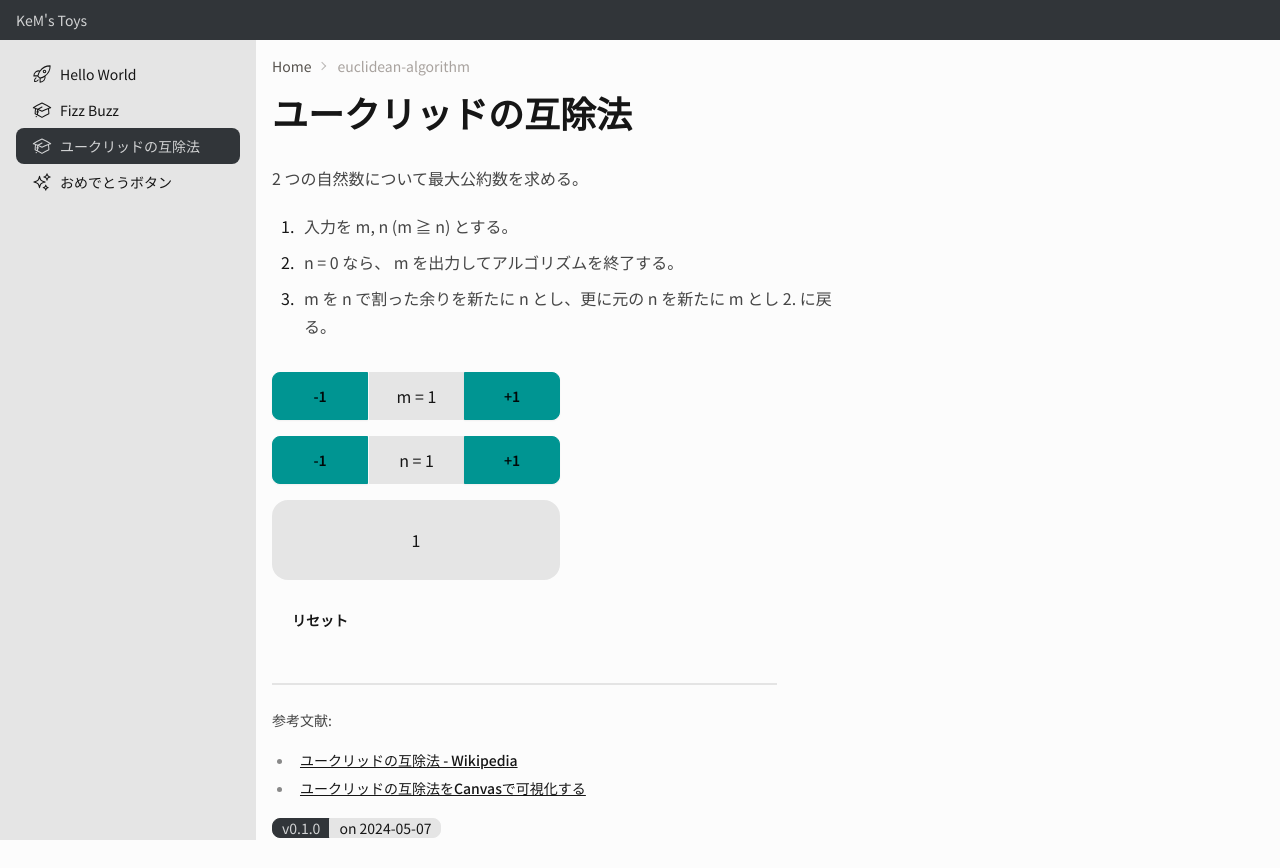
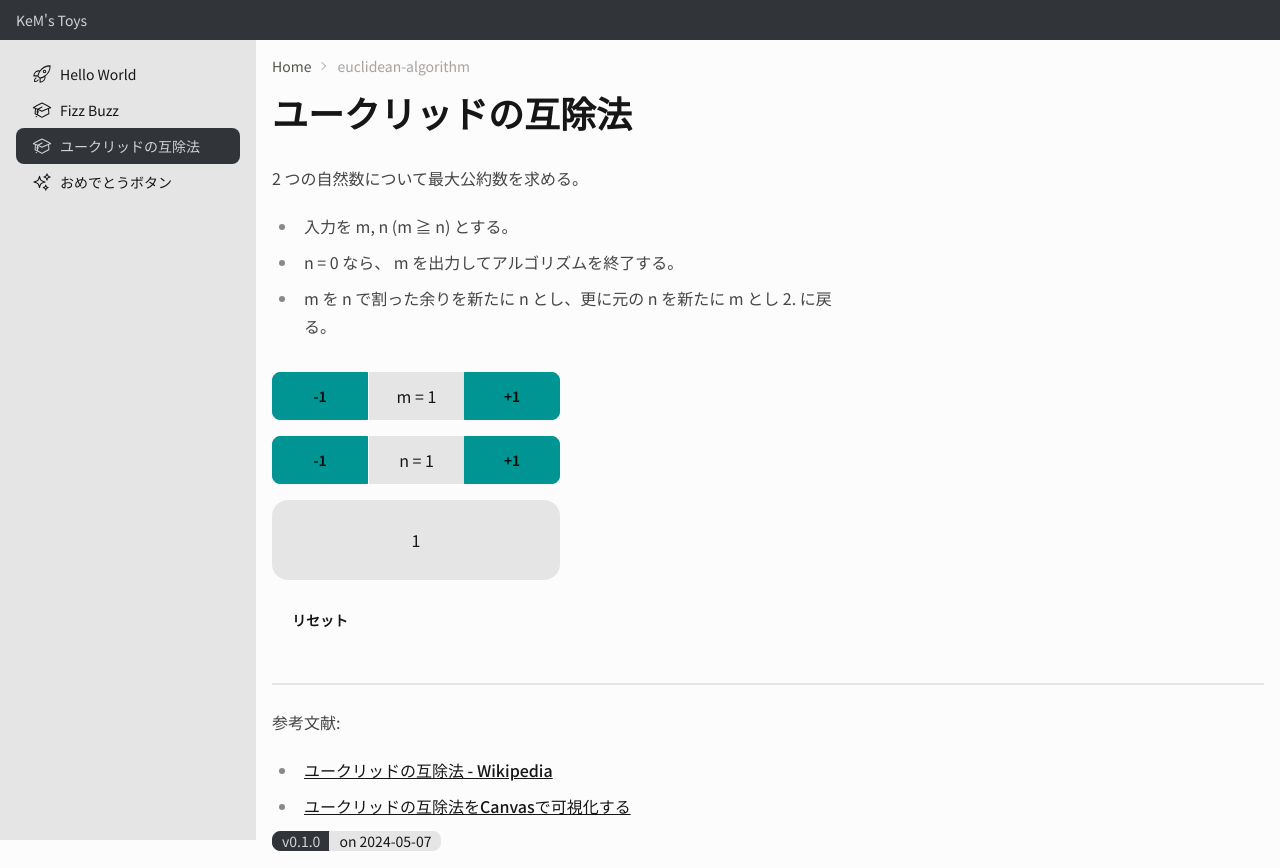
Before and after one commit to kem198/kems-toys, a Next.js app: page /euclidean-algorithm in a window 1280 px wide. Built offline with nearby package versions, Linux system fonts and the light colour scheme.

Commit message:
StyledMarkdown: split to Atoms and set toys

```diff
--- a/src/app/(toys)/congrats-button/page.tsx
+++ b/src/app/(toys)/congrats-button/page.tsx
@@ -1,102 +1,36 @@
+import StyledMarkdown from '@/components/Atoms/StyledMarkdown';
 import Version from '@/components/Atoms/Version';
 import CongratsButton from '@/components/Organisms/CongratsButton';
 
+const bodySource = `
+# おめでとうボタン
+`;
+
+const supplementSource = `
+使用ライブラリ:
+
+- [js-confetti](https://github.com/loonywizard/js-confetti) ([MIT](https://github.com/loonywizard/js-confetti/blob/main/LICENSE))
+- [emoji-regex](https://github.com/mathiasbynens/emoji-regex) ([MIT](https://github.com/mathiasbynens/emoji-regex/blob/main/LICENSE-MIT.txt))
+- [emoji-mart](https://github.com/missive/emoji-mart) ([MIT](https://github.com/missive/emoji-mart/blob/main/LICENSE))
+
+参考文献:
+
+- [文字列を1文字ずつ配列化（サロゲートペアを考慮） #JavaScript - Qiita](https://qiita.com/sounisi5011/items/aa2d747322aad4850fe7)
+- [絵文字をひとつだけ取り出す技術](https://zenn.dev/catnose99/scraps/79012f2617ffd9)
+- [JavaScriptで絵文字を手軽かつ正確にカウントする](https://zenn.dev/masa5714/articles/0e8663e9f98082)
+- [Create an Emoji Selector for Next.js Forms using Tailwind + DaisyUI | by Designly | Designly | Medium](https://medium.com/designly/create-an-emoji-selector-for-next-js-forms-using-tailwind-daisyui-24f5caf17626)
+`;
+
 export default function App() {
   return (
-    <div>
-      <article className="prose">
-        <h1>おめでとうボタン</h1>
-      </article>
+    <article>
+      <StyledMarkdown source={bodySource} />
       <CongratsButton />
       <article className="prose prose-sm">
         <div className="divider" />
-        <p>使用ライブラリ:</p>
-        <ul>
-          <li>
-            <a
-              href="https://github.com/loonywizard/js-confetti"
-              target="_blank"
-            >
-              js-confetti
-            </a>{' '}
-            (
-            <a
-              href="https://github.com/loonywizard/js-confetti/blob/main/LICENSE"
-              target="_blank"
-            >
-              MIT
-            </a>
-            )
-          </li>
-          <li>
-            <a
-              href="https://github.com/mathiasbynens/emoji-regex"
-              target="_blank"
-            >
-              emoji-regex
-            </a>{' '}
-            (
-            <a
-              href="https://github.com/mathiasbynens/emoji-regex/blob/main/LICENSE-MIT.txt"
-              target="_blank"
-            >
-              MIT
-            </a>
-            )
-          </li>
-          <li>
-            <a href="https://github.com/missive/emoji-mart" target="_blank">
-              emoji-mart
-            </a>{' '}
-            (
-            <a
-              href="https://github.com/missive/emoji-mart/blob/main/LICENSE"
-              target="_blank"
-            >
-              MIT
-            </a>
-            )
-          </li>
-        </ul>
-        <p>参考文献:</p>
-        <ul>
-          <li>
-            <a
-              href="https://qiita.com/sounisi5011/items/aa2d747322aad4850fe7"
-              target="_blank"
-            >
-              文字列を1文字ずつ配列化（サロゲートペアを考慮） #JavaScript -
-              Qiita
-            </a>
-          </li>
-          <li>
-            <a
-              href="https://zenn.dev/catnose99/scraps/79012f2617ffd9"
-              target="_blank"
-            >
-              絵文字をひとつだけ取り出す技術
-            </a>
-          </li>
-          <li>
-            <a
-              href="https://zenn.dev/masa5714/articles/0e8663e9f98082"
-              target="_blank"
-            >
-              JavaScriptで絵文字を手軽かつ正確にカウントする
-            </a>
-          </li>
-          <li>
-            <a
-              href="https://medium.com/designly/create-an-emoji-selector-for-next-js-forms-using-tailwind-daisyui-24f5caf17626"
-              target="_blank"
-            >
-              Create an Emoji Selector for Next.js Forms using Tailwind +
-              DaisyUI | by Designly | Designly | Medium
-            </a>
-          </li>
-        </ul>
+        <StyledMarkdown source={supplementSource} />
         <Version version="0.1.2" onDate="2024-05-11" />
       </article>
-    </div>
+    </article>
   );
 }
--- a/src/app/(toys)/euclidean-algorithm/page.tsx
+++ b/src/app/(toys)/euclidean-algorithm/page.tsx
@@ -1,46 +1,32 @@
+import StyledMarkdown from '@/components/Atoms/StyledMarkdown';
 import Version from '@/components/Atoms/Version';
 import GcdCalc from '@/components/Organisms/GcdCalc';
 
+const bodySource = `
+# ユークリッドの互除法
+
+2 つの自然数について最大公約数を求める。
+
+- 入力を m, n (m ≧ n) とする。
+- n = 0 なら、 m を出力してアルゴリズムを終了する。
+- m を n で割った余りを新たに n とし、更に元の n を新たに m とし 2. に戻る。
+`;
+
+const supplementSource = `
+参考文献:
+
+- [ユークリッドの互除法 - Wikipedia](https://ja.wikipedia.org/wiki/%E3%83%A6%E3%83%BC%E3%82%AF%E3%83%AA%E3%83%83%E3%83%89%E3%81%AE%E4%BA%92%E9%99%A4%E6%B3%95)
+- [ユークリッドの互除法をCanvasで可視化する](https://zenn.dev/yend724/articles/20211126-ff73enfjjrxsaxyb)
+`;
+
 export default function App() {
   return (
-    <div>
-      <article className="prose">
-        <h1>ユークリッドの互除法</h1>
-        <p>2 つの自然数について最大公約数を求める。</p>
-        <ol>
-          <li>入力を m, n (m ≧ n) とする。</li>
-          <li>n = 0 なら、 m を出力してアルゴリズムを終了する。</li>
-          <li>
-            m を n で割った余りを新たに n とし、更に元の n を新たに m とし 2.
-            に戻る。
-          </li>
-        </ol>
-      </article>
+    <article>
+      <StyledMarkdown source={bodySource} />
       <GcdCalc />
-      <article className="prose prose-sm">
-        <div className="divider" />
-        <p>参考文献:</p>
-        <ul>
-          <li>
-            <a
-              href="https://ja.wikipedia.org/wiki/%E3%83%A6%E3%83%BC%E3%82%AF%E3%83%AA%E3%83%83%E3%83%89%E3%81%AE%E4%BA%92%E9%99%A4%E6%B3%95"
-              target="_blank"
-              rel="noreferrer"
-            >
-              ユークリッドの互除法 - Wikipedia
-            </a>
-          </li>
-          <li>
-            <a
-              href="https://zenn.dev/yend724/articles/20211126-ff73enfjjrxsaxyb"
-              target="_blank"
-            >
-              ユークリッドの互除法をCanvasで可視化する
-            </a>
-          </li>
-        </ul>
-        <Version version="0.1.0" onDate="2024-05-07" />
-      </article>
-    </div>
+      <div className="divider" />
+      <StyledMarkdown source={supplementSource} />
+      <Version version="0.1.0" onDate="2024-05-07" />
+    </article>
   );
 }
--- a/src/app/(toys)/fizz-buzz/page.tsx
+++ b/src/app/(toys)/fizz-buzz/page.tsx
@@ -1,31 +1,31 @@
+import StyledMarkdown from '@/components/Atoms/StyledMarkdown';
 import Version from '@/components/Atoms/Version';
 import FizzBuzzCalc from '@/components/Organisms/FizzBuzzCalc';
 
+const bodySource = `
+# Fizz Buzz
+
+1 以上の整数について、
+
+- 3 で割り切れる場合は \`Fizz!\` を返す。
+- 5 で割り切れる場合は \`Buzz!\` を返す。
+- 両方で割り切れる場合は \`Fizz Buzz!!\` を返す。
+`;
+
+const supplementSource = `
+参考文献:
+
+- [Fizz Buzz - Wikipedia](https://ja.wikipedia.org/wiki/Fizz_Buzz)
+`;
+
 export default function App() {
   return (
-    <div>
-      <article className="prose">
-        <h1>Fizz Buzz</h1>
-        <p>1 以上の整数について、</p>
-        <ul>
-          <li>3 で割り切れる場合は `Fizz!` を返す。</li>
-          <li>5 で割り切れる場合は `Buzz!` を返す。</li>
-          <li>両方で割り切れる場合は `Fizz Buzz!!` を返す。</li>
-        </ul>
-      </article>
+    <article>
+      <StyledMarkdown source={bodySource} />
       <FizzBuzzCalc />
-      <article className="prose prose-sm">
-        <div className="divider" />
-        <p>参考文献:</p>
-        <ul>
-          <li>
-            <a href="https://ja.wikipedia.org/wiki/Fizz_Buzz" target="_blank">
-              Fizz Buzz - Wikipedia
-            </a>
-          </li>
-        </ul>
-        <Version version="0.1.0" onDate="2024-05-07" />
-      </article>
-    </div>
+      <div className="divider" />
+      <StyledMarkdown source={supplementSource} />
+      <Version version="0.1.0" onDate="2024-05-07" />
+    </article>
   );
 }
--- /dev/null
+++ b/src/components/Atoms/StyledMarkdown.tsx
@@ -0,0 +1,13 @@
+import Markdown from 'react-markdown';
+
+interface MdProps {
+  source: string;
+}
+
+export default function StyledMarkdown({ source }: MdProps) {
+  return (
+    <div className="prose">
+      <Markdown>{source}</Markdown>
+    </div>
+  );
+}
```
